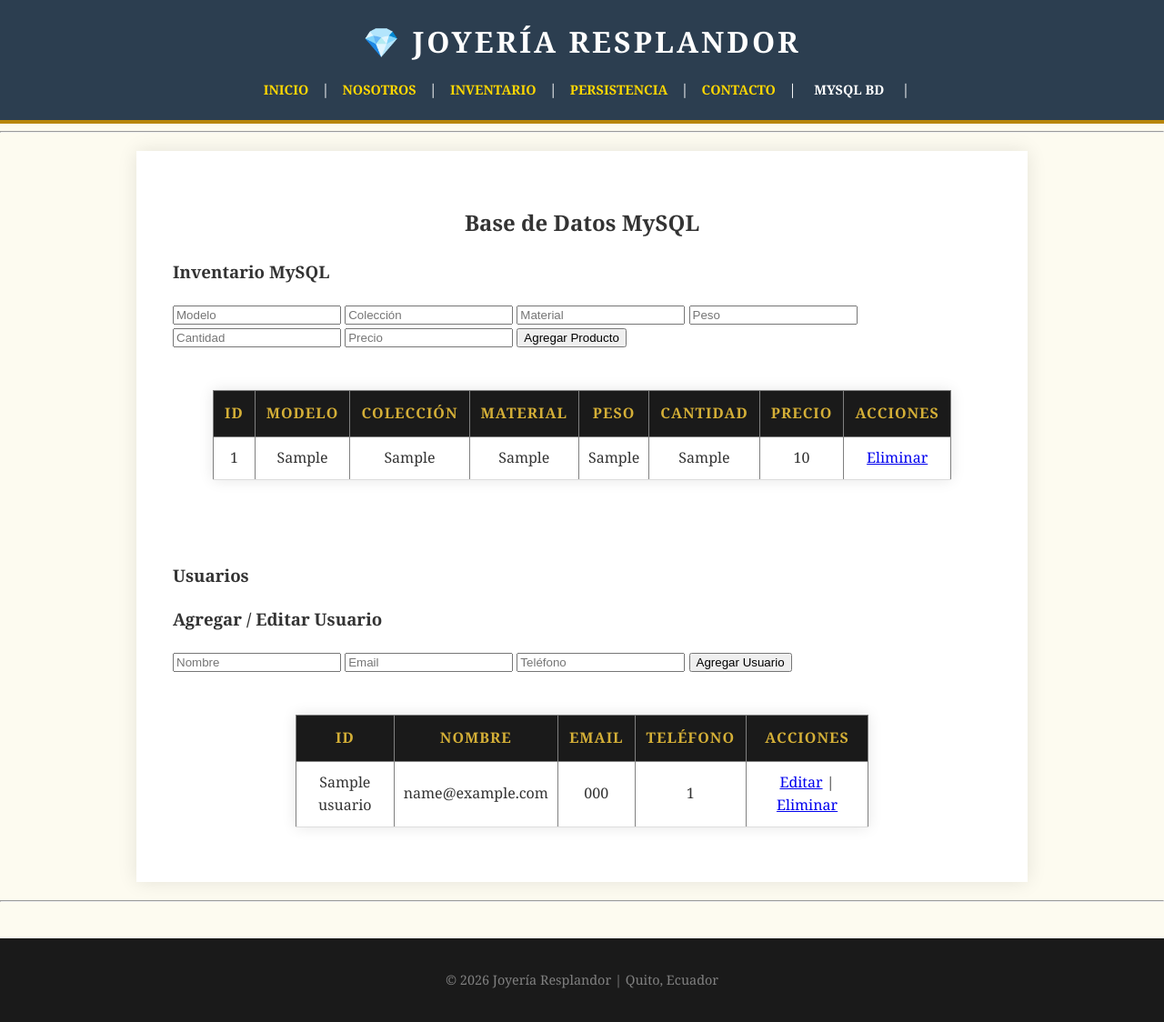
After one commit to Vale-jee/Proyecto_Web_joyeria, a Flask app: page /mysql in a window 1280 px wide. The commit adds this page. Shown: the whole page at 91% size. Run offline with Flask 3, Linux system fonts and the light colour scheme; tables that the repository leaves empty or names only in its code hold one stand-in row (values such as "Sample post").

Commit message:
Actualización Semana 13

```diff
--- a/app.py
+++ b/app.py
@@ -2,11 +2,16 @@ from flask import Flask, render_template, request, redirect # 'request' para det
 from flask_sqlalchemy import SQLAlchemy
 from inventario import Catalogo
 from inventario import guardar_txt, guardar_json, guardar_csv, leer_txt, leer_json, leer_csv
+from conexion.conexion import get_db_connection
 import os
 
 basedir = os.path.abspath(os.path.dirname(__file__))
 
 app = Flask(__name__, template_folder='templates')
+app.config['MYSQL_HOST'] = 'localhost'
+app.config['MYSQL_USER'] = 'root'
+app.config['MYSQL_PASSWORD'] = ''
+app.config['MYSQL_DATABASE'] = 'joyeria_resplandor_mysql'
 app.config['SQLALCHEMY_DATABASE_URI'] = 'sqlite:///' + os.path.join(basedir, 'joyeria_orm.db')
 app.config['SQLALCHEMY_TRACK_MODIFICATIONS'] = False
 app.config['TEMPLATES_AUTO_RELOAD'] = True
@@ -46,19 +51,24 @@ def about():
 
 @app.route('/producto')
 def catalogo():
-    mi_catalogo = Catalogo()
-    piezas = mi_catalogo.obtener_todo()
 
-    # Detecta si se hizo clic en una colección
+    conn = get_db_connection()
+    cursor = conn.cursor(dictionary=True)
+
+    cursor.execute("SELECT * FROM productos_mysql")
+    piezas = cursor.fetchall()
+
     col_elegida = request.args.get('coleccion')
 
     if col_elegida:
-        # Filtra productos por esa colección
-        filtradas = [p for p in piezas if p.coleccion == col_elegida]
+        filtradas = [p for p in piezas if p['coleccion'] == col_elegida]
+        cursor.close()
+        conn.close()
         return render_template('producto.html', joyas=filtradas, titulo=col_elegida, modo="piezas")
     else:
-        # Saca lista de nombres únicos de colecciones
-        nombres_col = sorted(list(set(p.coleccion for p in piezas)))
+        nombres_col = sorted(list(set(p['coleccion'] for p in piezas)))
+        cursor.close()
+        conn.close()
         return render_template('producto.html', lista_col=nombres_col, modo="colecciones")
 
 @app.route('/producto/<nombre>')
@@ -142,11 +152,19 @@ def buscar():
 
 @app.route('/ver_datos')
 def ver_datos():
-    from inventario import leer_txt, leer_json, leer_csv
 
-    datos_txt = leer_txt()
-    datos_json = leer_json()
-    datos_csv = leer_csv()
+    conn = get_db_connection()
+    cursor = conn.cursor()
+
+    cursor.execute("SELECT modelo, precio, cantidad FROM productos_mysql")
+    datos = cursor.fetchall()
+
+    cursor.close()
+    conn.close()
+
+    datos_txt = datos
+    datos_json = [{"modelo": d[0], "precio": d[1], "cantidad": d[2]} for d in datos]
+    datos_csv = [{"modelo": d[0], "precio": d[1], "cantidad": d[2]} for d in datos]
 
     return render_template(
         'datos.html',
@@ -197,6 +215,218 @@ def eliminar_mensaje(id):
     return redirect('/contacto')
 
 
+
+@app.route('/mysql')
+def mysql():
+
+    conn = get_db_connection()
+    cursor = conn.cursor()
+
+    editar_id = request.args.get('editar')
+    usuario_editar = None
+
+    if editar_id:
+        cursor.execute(
+            "SELECT * FROM usuarios WHERE id_usuario=%s",
+            (editar_id,)
+        )
+        usuario_editar = cursor.fetchone()
+
+    cursor.execute("SELECT * FROM usuarios")
+    usuarios = cursor.fetchall()
+
+    cursor.execute("SELECT * FROM productos_mysql")
+    productos = cursor.fetchall()
+
+    cursor.close()
+    conn.close()
+
+    return render_template(
+        "mysql.html",
+        usuarios=usuarios,
+        productos=productos,
+        usuario_editar=usuario_editar
+    )
+@app.route('/agregar_producto_mysql', methods=['POST'])
+def agregar_producto_mysql():
+
+    modelo = request.form['modelo']
+    coleccion = request.form['coleccion']
+    material = request.form['material']
+    peso = request.form['peso']
+    cantidad = request.form['cantidad']
+    precio = request.form['precio']
+
+    conn = get_db_connection()
+    cursor = conn.cursor()
+
+    cursor.execute(
+        """
+        INSERT INTO productos_mysql
+        (modelo,coleccion,material,peso,cantidad,precio)
+        VALUES (%s,%s,%s,%s,%s,%s)
+        """,
+        (modelo,coleccion,material,peso,cantidad,precio)
+    )
+
+    conn.commit()
+    cursor.close()
+    conn.close()
+
+    # -------- SINCRONIZAR CON PERSISTENCIA --------
+
+    producto_dict = {
+        "modelo": modelo,
+        "precio": float(precio),
+        "cantidad": int(cantidad)
+    }
+
+    guardar_txt(producto_dict)
+    guardar_json(producto_dict)
+    guardar_csv(producto_dict)
+
+    return redirect('/mysql')
+
+@app.route('/eliminar_producto_mysql/<int:id>')
+def eliminar_producto_mysql(id):
+
+    conn = get_db_connection()
+    cursor = conn.cursor()
+
+    # primero obtenemos el producto para saber su modelo
+    cursor.execute(
+        "SELECT modelo FROM productos_mysql WHERE id_producto=%s",
+        (id,)
+    )
+    producto = cursor.fetchone()
+
+    # eliminamos en MySQL
+    cursor.execute(
+        "DELETE FROM productos_mysql WHERE id_producto=%s",
+        (id,)
+    )
+
+    conn.commit()
+    cursor.close()
+    conn.close()
+
+    # -------- eliminar también de persistencia --------
+
+    if producto:
+        modelo = producto[0]
+
+        datos_txt = leer_txt()
+        datos_txt = [d for d in datos_txt if d[0] != modelo]
+
+        datos_json = leer_json()
+        datos_json = [d for d in datos_json if d["modelo"] != modelo]
+
+        datos_csv = leer_csv()
+        datos_csv = [d for d in datos_csv if d["modelo"] != modelo]
+
+    # --------------------------------------------------
+
+    return redirect('/mysql')
+
+@app.route('/editar_producto_mysql/<int:id>', methods=['POST'])
+def editar_producto_mysql(id):
+
+    modelo = request.form['modelo']
+    coleccion = request.form['coleccion']
+    material = request.form['material']
+    peso = request.form['peso']
+    cantidad = request.form['cantidad']
+    precio = request.form['precio']
+
+    conn = get_db_connection()
+    cursor = conn.cursor()
+
+    cursor.execute(
+        """
+        UPDATE productos_mysql
+        SET modelo=%s, coleccion=%s, material=%s, peso=%s, cantidad=%s, precio=%s
+        WHERE id_producto=%s
+        """,
+        (modelo,coleccion,material,peso,cantidad,precio,id)
+    )
+
+    conn.commit()
+    cursor.close()
+    conn.close()
+
+    return redirect('/mysql')
+
+@app.route('/agregar_usuario_mysql', methods=['POST'])
+def agregar_usuario_mysql():
+
+    id_usuario = request.form.get('id_usuario')
+    nombre = request.form['nombre']
+    email = request.form['email']
+    telefono = request.form['password']
+
+    conn = get_db_connection()
+    cursor = conn.cursor()
+
+    if id_usuario:
+        cursor.execute(
+            """
+            UPDATE usuarios
+            SET nombre=%s, email=%s, telefono=%s
+            WHERE id_usuario=%s
+            """,
+            (nombre, email, telefono, id_usuario)
+        )
+    else:
+        cursor.execute(
+            """
+            INSERT INTO usuarios (nombre, email, telefono)
+            VALUES (%s, %s, %s)
+            """,
+            (nombre, email, telefono)
+        )
+
+    conn.commit()
+    cursor.close()
+    conn.close()
+
+    return redirect('/mysql')
+
+@app.route('/editar_usuario_mysql/<int:id>', methods=['GET','POST'])
+def editar_usuario_mysql(id):
+
+    conn = get_db_connection()
+    cursor = conn.cursor()
+
+    if request.method == 'POST':
+
+        nombre = request.form['nombre']
+        email = request.form['email']
+        telefono = request.form['password']
+
+        cursor.execute(
+            """
+            UPDATE usuarios
+            SET nombre=%s, email=%s, telefono=%s
+            WHERE id_usuario=%s
+            """,
+            (nombre, email, telefono, id)
+        )
+
+        conn.commit()
+        cursor.close()
+        conn.close()
+
+        return redirect('/mysql')
+
+    cursor.execute("SELECT * FROM usuarios WHERE id_usuario=%s", (id,))
+    usuario = cursor.fetchone()
+
+    cursor.close()
+    conn.close()
+
+    return render_template("editar_usuario_mysql.html", usuario=usuario)
+
+
 if __name__ == "__main__":
     port = int(os.environ.get("PORT", 10000))
     app.run(host="0.0.0.0", port=port, debug=True)
--- /dev/null
+++ b/conexion/conexion.py
@@ -0,0 +1,11 @@
+import mysql.connector
+from flask import current_app
+
+def get_db_connection():
+    conexion = mysql.connector.connect(
+        host=current_app.config['MYSQL_HOST'],
+        user=current_app.config['MYSQL_USER'],
+        password=current_app.config['MYSQL_PASSWORD'],
+        database=current_app.config['MYSQL_DATABASE']
+    )
+    return conexion
--- a/templates/base.html
+++ b/templates/base.html
@@ -22,6 +22,7 @@
 
         <a href="{{ url_for('contacto') }}" style="color: gold; margin: 10px; text-decoration: none;">Contacto</a> |
 
+        <a href="/mysql">MYSQL BD</a> |
 
     </nav>
 </header>
--- a/templates/datos.html
+++ b/templates/datos.html
@@ -59,4 +59,6 @@
     {% endfor %}
 </table>
 
+<br><br>
+
 {% endblock %}
--- /dev/null
+++ b/templates/mysql.html
@@ -0,0 +1,126 @@
+{% extends 'base.html' %}
+
+{% block content %}
+
+<h2 style="text-align:center;">Base de Datos MySQL</h2>
+
+<!-- ================= PRODUCTOS MYSQL ================= -->
+
+<h3>Inventario MySQL</h3>
+
+<form method="POST" action="/agregar_producto_mysql">
+
+<input type="text" name="modelo" placeholder="Modelo" required>
+<input type="text" name="coleccion" placeholder="Colección" required>
+<input type="text" name="material" placeholder="Material" required>
+<input type="text" name="peso" placeholder="Peso" required>
+<input type="number" name="cantidad" placeholder="Cantidad" required>
+<input type="number" step="0.01" name="precio" placeholder="Precio" required>
+
+<button type="submit">Agregar Producto</button>
+
+</form>
+
+<br>
+
+<table border="1" style="width:90%; text-align:center;">
+
+<tr>
+<th>ID</th>
+<th>Modelo</th>
+<th>Colección</th>
+<th>Material</th>
+<th>Peso</th>
+<th>Cantidad</th>
+<th>Precio</th>
+<th>Acciones</th>
+</tr>
+
+{% for p in productos %}
+
+<tr>
+
+<td>{{p[0]}}</td>
+<td>{{p[1]}}</td>
+<td>{{p[2]}}</td>
+<td>{{p[3]}}</td>
+<td>{{p[4]}}</td>
+<td>{{p[5]}}</td>
+<td>{{p[6]}}</td>
+
+<td>
+<a href="/eliminar_producto_mysql/{{p[0]}}">Eliminar</a>
+</td>
+
+</tr>
+
+{% endfor %}
+
+</table>
+
+<br><br>
+
+<!-- ================= USUARIOS MYSQL ================= -->
+
+<h3>Usuarios</h3>
+
+<h3>Agregar / Editar Usuario</h3>
+
+<form method="POST" action="/agregar_usuario_mysql">
+
+<input type="hidden" name="id_usuario" value="{{usuario_editar[0] if usuario_editar}}">
+
+<input type="text" name="nombre"
+value="{{usuario_editar[1] if usuario_editar}}" placeholder="Nombre" required>
+
+<input type="email" name="email"
+value="{{usuario_editar[2] if usuario_editar}}" placeholder="Email" required>
+
+<input type="text" name="password"
+value="{{usuario_editar[3] if usuario_editar}}" placeholder="Teléfono" required>
+
+<button type="submit">
+
+{% if usuario_editar %}
+Actualizar Usuario
+{% else %}
+Agregar Usuario
+{% endif %}
+
+</button>
+
+</form>
+
+<br>
+
+<table border="1" style="width:70%; text-align:center;">
+
+<tr>
+<th>ID</th>
+<th>Nombre</th>
+<th>Email</th>
+<th>Teléfono</th>
+<th>Acciones</th>
+</tr>
+
+{% for u in usuarios %}
+
+<tr>
+
+<td>{{u[0]}}</td>
+<td>{{u[1]}}</td>
+<td>{{u[2]}}</td>
+<td>{{u[3]}}</td>
+
+<td>
+<a href="/mysql?editar={{u[0]}}">Editar</a> |
+<a href="/eliminar_usuario_mysql/{{u[0]}}">Eliminar</a>
+</td>
+
+</tr>
+
+{% endfor %}
+
+</table>
+
+{% endblock %}
```
